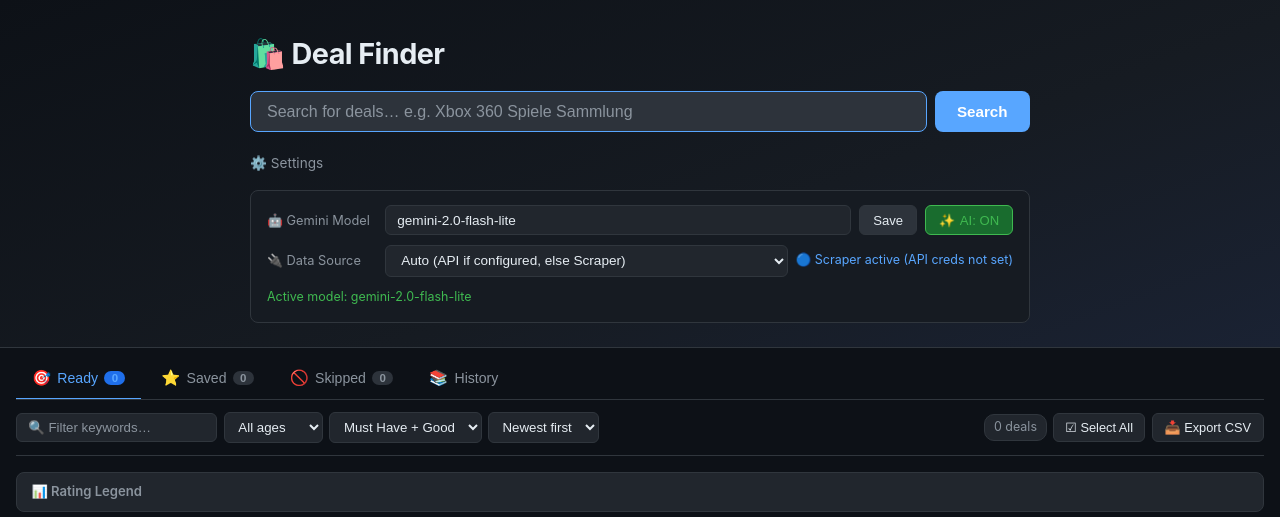
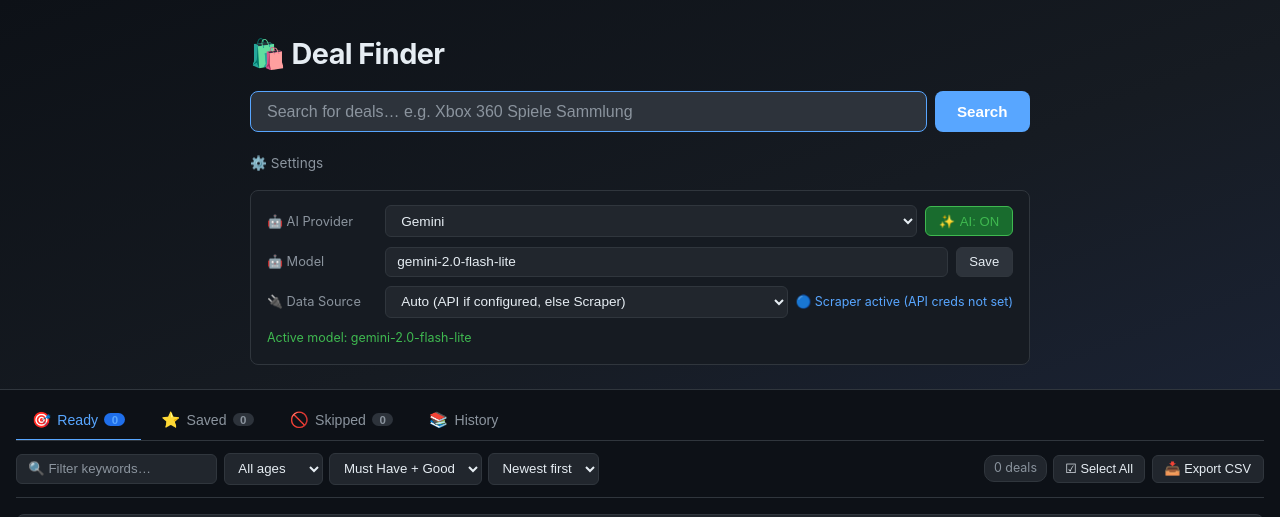
Before and after one commit to flavio-code-535345/ebay-scrapper, a Flask app: page / in a window 1280 px wide, after a click on "⚙️ Settings". Shown: the top 517 px of the page. Run offline with Flask 3, Linux system fonts and the light colour scheme; data that the repository does not hold is empty.

Commit message:
Add DeepSeek provider switching in settings UI
- Update create_assessor() to accept optional provider param, cache per provider
- Rename gemini -> assessor in app.py for provider-agnostic naming
- Add ai_provider to GET/POST /api/settings endpoints
- Recreate assessor at runtime when provider is switched via settings
- Add AI Provider dropdown (Gemini/DeepSeek) to settings panel
- Hide model input row when DeepSeek is active (no model config needed)
- Add saveAiProvider JS handler to save and reflect provider changes

```diff
--- a/app.py
+++ b/app.py
@@ -49,22 +49,26 @@ app = Flask(__name__)
 
 scraper = EbayScraper()
 ebay_api = EbayApiClient()
-gemini = create_assessor()
 
 database.init_db()
 
-# Register eBay client with Gemini so it can fetch real per-game prices for bundles.
-gemini.set_ebay_client(ebay_api)
+# Load persisted AI provider (default: "gemini").
+_saved_provider = database.get_setting("ai_provider") or "gemini"
+
+assessor = create_assessor(_saved_provider)
+
+# Register eBay client with the assessor so it can fetch real per-game prices.
+assessor.set_ebay_client(ebay_api)
 
 # Load persisted Gemini model (if any) so it takes effect without a restart.
 _saved_model = database.get_setting("gemini_model")
-if _saved_model:
-    gemini.model_name = _saved_model
+if _saved_model and _saved_provider == "gemini":
+    assessor.model_name = _saved_model
 
 # Load persisted AI-enabled toggle (default: True; stored as "true"/"false" string).
 _saved_ai_enabled = database.get_setting("ai_enabled")
 if _saved_ai_enabled is not None:
-    gemini.user_enabled = str(_saved_ai_enabled).lower() == "true"
+    assessor.user_enabled = str(_saved_ai_enabled).lower() == "true"
 
 # ── Data source helpers ────────────────────────────────────────────────────
 
@@ -120,7 +124,7 @@ def _db_ai_user_enabled() -> bool:
     """Read the user's AI-enabled toggle from the database.
 
     Always reads from the shared SQLite database rather than the in-memory
-    ``gemini.user_enabled`` attribute so that multi-worker (Gunicorn)
+    ``assessor.user_enabled`` attribute so that multi-worker (Gunicorn)
     deployments remain consistent: updating the setting in one worker is
     immediately visible to all other workers on the next request.
 
@@ -240,14 +244,14 @@ def search():
     # is respected in multi-worker (Gunicorn) deployments where in-memory state
     # is not shared across processes.
     _user_enabled = _db_ai_user_enabled()
-    ai_active = gemini.enabled and _user_enabled
+    ai_active = assessor.enabled and _user_enabled
     ai_assessments = (
-        gemini.assess_deals_batch(deals_filtered)
+        assessor.assess_deals_batch(deals_filtered)
         if (deals_filtered and ai_active) else []
     )
 
     timed_out = 0
-    if gemini.enabled and ai_assessments:
+    if assessor.enabled and ai_assessments:
         failed = sum(1 for a in ai_assessments if a is None)
         rate_limited = sum(
             1 for a in ai_assessments if a and a.get("ai_error_type") == "rate_limit"
@@ -324,7 +328,7 @@ def search():
     database.save_search(query, assessed)
 
     # Compute how many seconds remain in any rate-limit back-off window.
-    paused_seconds = max(0.0, gemini.rate_limited_until - time.monotonic())
+    paused_seconds = max(0.0, assessor.rate_limited_until - time.monotonic())
 
     saved_urls = set(d['url'] for d in database.get_saved_deals())
     for deal in assessed:
@@ -335,8 +339,8 @@ def search():
         'deal_count': len(assessed),
         'deals': assessed,
         'errors': search_errors,
-        'ai_enabled': gemini.enabled and _user_enabled,
-        'ai_rate_limited': gemini.is_rate_limited,
+        'ai_enabled': assessor.enabled and _user_enabled,
+        'ai_rate_limited': assessor.is_rate_limited,
         'ai_paused_seconds': round(paused_seconds),
         'ai_timeout_count': timed_out,
         'data_source': active_source,
@@ -372,15 +376,15 @@ def stats():
 
 @app.route('/api/health')
 def health():
-    paused_seconds = max(0.0, gemini.rate_limited_until - time.monotonic())
+    paused_seconds = max(0.0, assessor.rate_limited_until - time.monotonic())
     data_source_setting = _db_data_source()
     _, active_source = _resolve_engine(data_source_setting)
     return jsonify({
         'status': 'healthy',
-        'ai_enabled': gemini.enabled and _db_ai_user_enabled(),
-        'ai_rate_limited': gemini.is_rate_limited,
+        'ai_enabled': assessor.enabled and _db_ai_user_enabled(),
+        'ai_rate_limited': assessor.is_rate_limited,
         'ai_paused_seconds': round(paused_seconds),
-        'ai_model': gemini.model_name,
+        'ai_model': assessor.model_name,
         'data_source': active_source,
         'data_source_setting': data_source_setting,
         'ebay_api_configured': ebay_api.is_configured,
@@ -397,7 +401,8 @@ def get_settings():
     data_source_setting = _db_data_source()
     _, active_source = _resolve_engine(data_source_setting)
     return jsonify({
-        'gemini_model': gemini.model_name,
+        'ai_provider': database.get_setting("ai_provider") or "gemini",
+        'gemini_model': assessor.model_name,
         'ai_enabled': _db_ai_user_enabled(),
         'data_source': data_source_setting,
         'active_data_source': active_source,
@@ -412,6 +417,7 @@ def get_settings():
 
 @app.route('/api/settings', methods=['POST'])
 def update_settings():
+    global assessor
     data = request.get_json(silent=True)
     if data is None:
         return jsonify({
@@ -435,7 +441,7 @@ def update_settings():
             )
         else:
             try:
-                gemini.model_name = model
+                assessor.model_name = model
                 database.set_setting('gemini_model', model)
                 updated['gemini_model'] = model
                 logger.info("Settings: gemini_model updated to %r", model)
@@ -447,10 +453,30 @@ def update_settings():
         if not isinstance(ai_enabled, bool):
             errors['ai_enabled'] = 'ai_enabled must be a boolean (true or false)'
         else:
-            gemini.user_enabled = ai_enabled
+            assessor.user_enabled = ai_enabled
             database.set_setting('ai_enabled', str(ai_enabled).lower())
             updated['ai_enabled'] = ai_enabled
             logger.info("Settings: ai_enabled updated to %r", ai_enabled)
+
+    if 'ai_provider' in data:
+        provider = str(data['ai_provider']).strip().lower()
+        if provider not in ("gemini", "deepseek"):
+            errors['ai_provider'] = "ai_provider must be 'gemini' or 'deepseek'"
+        else:
+            database.set_setting('ai_provider', provider)
+            assessor = create_assessor(provider)
+            assessor.set_ebay_client(ebay_api)
+            # Restore AI-enabled toggle on the new assessor.
+            _saved_ai = database.get_setting("ai_enabled")
+            if _saved_ai is not None:
+                assessor.user_enabled = str(_saved_ai).lower() == "true"
+            # Restore model if switching to gemini.
+            if provider == "gemini":
+                _saved_model = database.get_setting("gemini_model")
+                if _saved_model:
+                    assessor.model_name = _saved_model
+            updated['ai_provider'] = provider
+            logger.info("Settings: ai_provider updated to %r", provider)
 
     if 'data_source' in data:
         ds = str(data['data_source']).strip().lower()
@@ -470,8 +496,9 @@ def update_settings():
     _, active_source = _resolve_engine(data_source_setting)
     return jsonify({
         'updated': updated,
-        'gemini_model': gemini.model_name,
-        'ai_enabled': gemini.user_enabled,
+        'ai_provider': database.get_setting("ai_provider") or "gemini",
+        'gemini_model': assessor.model_name,
+        'ai_enabled': assessor.user_enabled,
         'data_source': data_source_setting,
         'active_data_source': active_source,
         'ebay_api_configured': ebay_api.is_configured,
--- a/static/app.js
+++ b/static/app.js
@@ -174,6 +174,9 @@ document.addEventListener('DOMContentLoaded', () => {
 
     const aiToggleBtn = document.getElementById('aiToggleBtn');
     if (aiToggleBtn) aiToggleBtn.addEventListener('click', toggleAiEnabled);
+
+    const aiProviderSelect = document.getElementById('aiProviderSelect');
+    if (aiProviderSelect) aiProviderSelect.addEventListener('change', saveAiProvider);
 
     const dataSourceSelect = document.getElementById('dataSourceSelect');
     if (dataSourceSelect) dataSourceSelect.addEventListener('change', saveDataSource);
@@ -1115,6 +1118,7 @@ async function loadModelSettings() {
         const response = await fetch('/api/settings');
         if (!response.ok) return;
         const data = await response.json();
+        _setAiProviderState(data.ai_provider);
         const input  = document.getElementById('geminiModelInput');
         const status = document.getElementById('modelStatus');
         if (input && data.gemini_model) input.value = data.gemini_model;
@@ -1126,6 +1130,45 @@ async function loadModelSettings() {
         _setDataSourceState(data.data_source, data.active_data_source, data.ebay_api_configured);
     } catch (err) {
         console.warn('Failed to load model settings:', err);
+    }
+}
+
+function _setAiProviderState(provider) {
+    const sel = document.getElementById('aiProviderSelect');
+    if (!sel) return;
+    sel.value = provider || 'gemini';
+    const modelRow = document.getElementById('modelRow');
+    if (modelRow) {
+        modelRow.style.display = provider === 'gemini' ? '' : 'none';
+    }
+}
+
+async function saveAiProvider() {
+    const sel = document.getElementById('aiProviderSelect');
+    const status = document.getElementById('modelStatus');
+    if (!sel) return;
+    const provider = sel.value;
+    if (status) { status.textContent = '⏳ Saving…'; status.className = 'model-status'; }
+    try {
+        const response = await fetch('/api/settings', {
+            method: 'POST',
+            headers: { 'Content-Type': 'application/json' },
+            body: JSON.stringify({ ai_provider: provider }),
+        });
+        const data = await response.json();
+        if (!response.ok) {
+            const msg = data.error || 'Failed to save.';
+            if (status) { status.textContent = `⚠️ ${msg}`; status.className = 'model-status model-status--error'; }
+        } else {
+            _setAiProviderState(data.ai_provider);
+            if (status) {
+                const label = data.ai_provider === 'gemini' ? 'Gemini' : 'DeepSeek';
+                status.textContent = `✅ AI provider: ${label}`;
+                status.className   = 'model-status model-status--active';
+            }
+        }
+    } catch (err) {
+        if (status) { status.textContent = `⚠️ Error: ${err.message}`; status.className = 'model-status model-status--error'; }
     }
 }
 
--- a/templates/index.html
+++ b/templates/index.html
@@ -25,13 +25,20 @@
                 <summary class="settings-summary">⚙️ Settings</summary>
                 <div class="settings-panel">
                     <div class="settings-row">
-                        <label for="geminiModelInput" class="settings-label">🤖 Gemini Model</label>
-                        <input type="text" id="geminiModelInput" class="settings-input" placeholder="e.g. gemini-2.0-flash-lite" autocomplete="off" spellcheck="false" />
-                        <button id="saveModelBtn" class="btn-save-model">Save</button>
+                        <label for="aiProviderSelect" class="settings-label">🤖 AI Provider</label>
+                        <select id="aiProviderSelect" class="settings-select" title="Choose the AI provider for deal assessment">
+                            <option value="gemini">Gemini</option>
+                            <option value="deepseek">DeepSeek</option>
+                        </select>
                         <button id="aiToggleBtn" class="btn-ai-toggle" aria-pressed="true" title="Toggle AI evaluation on or off">
                             <span class="ai-toggle-icon">✨</span>
                             <span class="ai-toggle-label">AI: ON</span>
                         </button>
+                    </div>
+                    <div class="settings-row" id="modelRow">
+                        <label for="geminiModelInput" class="settings-label">🤖 Model</label>
+                        <input type="text" id="geminiModelInput" class="settings-input" placeholder="e.g. gemini-2.0-flash-lite" autocomplete="off" spellcheck="false" />
+                        <button id="saveModelBtn" class="btn-save-model">Save</button>
                     </div>
                     <div class="settings-row">
                         <label for="dataSourceSelect" class="settings-label">🔌 Data Source</label>
```
Also changed, not shown: ai_providers/__init__.py (+21 -11 lines).
